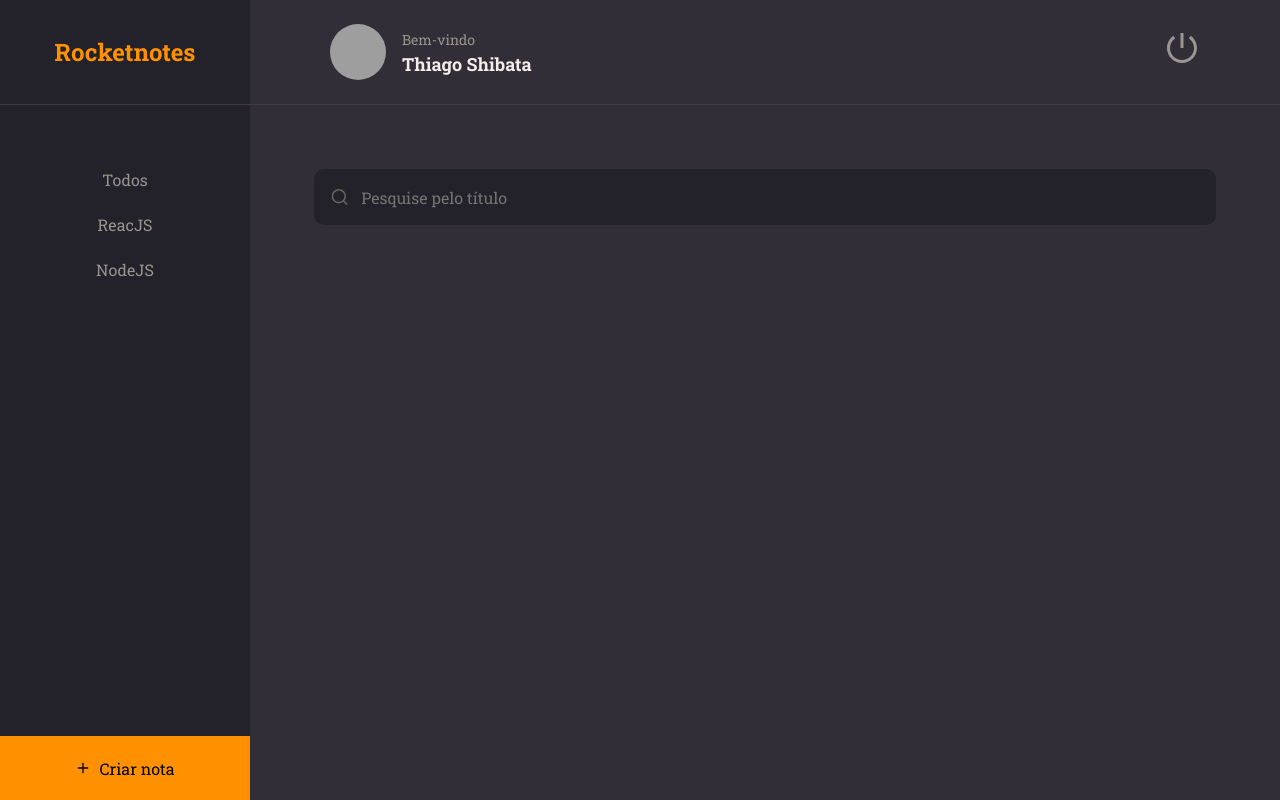
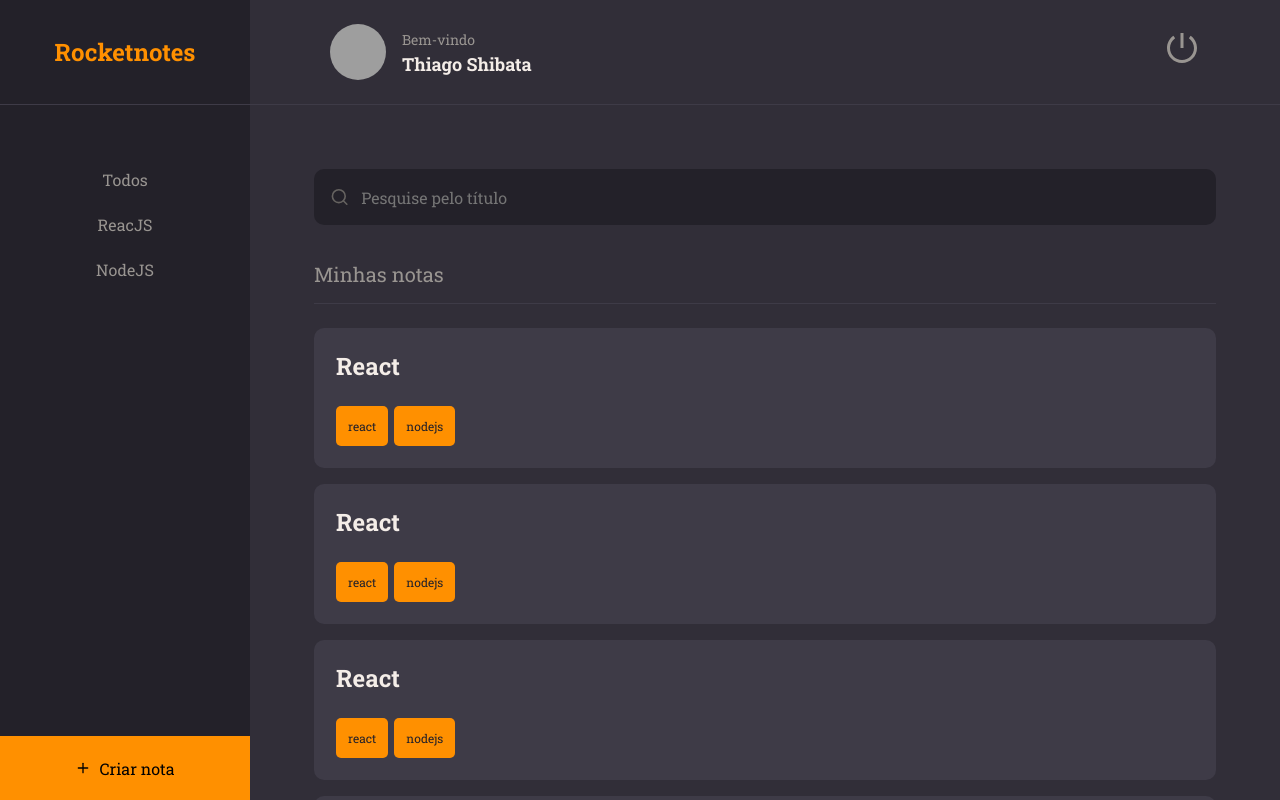
Before and after one commit to thiagoshibata/explorer-frontend-notes, a React (Vite) app: page / in a window 1280 px wide. Built offline with nearby package versions, Linux system fonts and the light colour scheme; grey boxes are pictures that could not be loaded.

Commit message:
feat: created Note on Home

```diff
--- /dev/null
+++ b/src/components/Note/index.jsx
@@ -0,0 +1,19 @@
+/* eslint-disable no-unused-vars */
+import { Container } from "./styles"
+
+import { Tag } from "../../components/Tag"
+
+export function Note({ data, ...rest }) {
+  return (
+    <Container>
+      <h1>{data.title}</h1>
+      {data.tags && (
+        <footer>
+          {data.tags.map((tag) => (
+            <Tag key={tag.id} title={tag.name} />
+          ))}
+        </footer>
+      )}
+    </Container>
+  )
+}
--- /dev/null
+++ b/src/components/Note/styles.js
@@ -0,0 +1,26 @@
+import styled from "styled-components"
+
+export const Container = styled.button`
+  width: 100%;
+  background-color: ${({ theme }) => theme.COLORS.BACKGROUND_700};
+
+  border: none;
+  border-radius: 10px;
+
+  padding: 22px;
+  margin-bottom: 16px;
+
+  > h1 {
+    flex: 1;
+    text-align: left;
+    font-weight: 700;
+    font-size: 24px;
+    color: ${({ theme }) => theme.COLORS.WHITE};
+  }
+
+  > footer {
+    width: 100%;
+    display: flex;
+    margin-top: 24px;
+  }
+`
--- a/src/components/Tag/index.jsx
+++ b/src/components/Tag/index.jsx
@@ -1,6 +1,7 @@
-/* eslint-disable react/prop-types */
+/* eslint-disable no-unused-vars */
+
 import { Container } from "./styles"
 
-export function Tag({ title }) {
+export function Tag({ title, ...rest }) {
   return <Container>{title}</Container>
 }
--- a/src/pages/Home/index.jsx
+++ b/src/pages/Home/index.jsx
@@ -2,6 +2,9 @@
 
 import { Container, Brand, Menu, Search, Content, NewNote } from "./styles"
 import { Header } from "../../components/Header"
+import { Section } from "../../components/Section"
+import { Note } from "../../components/Note"
+
 import { Input } from "../../components/Input"
 import { ButtonText } from "../../components/ButtonText"
 
@@ -26,7 +29,64 @@
       <Search>
         <Input icon={FiSearch} placeholder="Pesquise pelo título" />
       </Search>
-      <Content></Content>
+      <Content>
+        <Section title="Minhas notas">
+          <Note
+            data={{
+              title: "React",
+              tags: [
+                { id: "1", name: "react" },
+                { id: "2", name: "nodejs" },
+              ],
+            }}
+          />
+          <Note
+            data={{
+              title: "React",
+              tags: [
+                { id: "1", name: "react" },
+                { id: "2", name: "nodejs" },
+              ],
+            }}
+          />
+          <Note
+            data={{
+              title: "React",
+              tags: [
+                { id: "1", name: "react" },
+                { id: "2", name: "nodejs" },
+              ],
+            }}
+          />
+          <Note
+            data={{
+              title: "React",
+              tags: [
+                { id: "1", name: "react" },
+                { id: "2", name: "nodejs" },
+              ],
+            }}
+          />
+          <Note
+            data={{
+              title: "React",
+              tags: [
+                { id: "1", name: "react" },
+                { id: "2", name: "nodejs" },
+              ],
+            }}
+          />
+          <Note
+            data={{
+              title: "React",
+              tags: [
+                { id: "1", name: "react" },
+                { id: "2", name: "nodejs" },
+              ],
+            }}
+          />
+        </Section>
+      </Content>
       <NewNote>
         <FiPlus />
         Criar nota
--- a/src/pages/Home/styles.js
+++ b/src/pages/Home/styles.js
@@ -49,6 +49,8 @@
 `
 export const Content = styled.div`
   grid-area: content;
+  padding: 0 64px;
+  overflow-y: auto;
 `
 export const NewNote = styled.button`
   grid-area: newnote;
```
